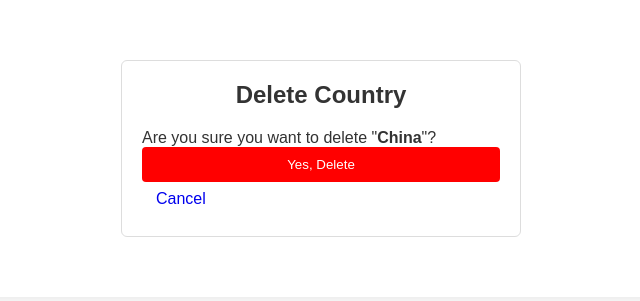
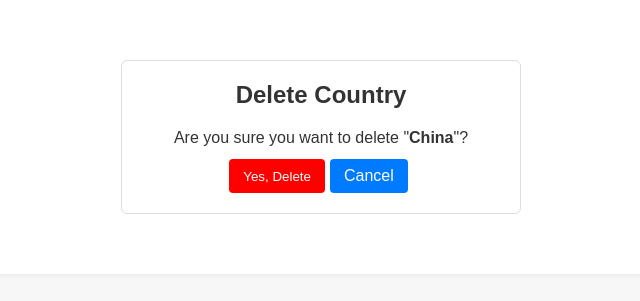
Before and after one commit to tiedsandi/fregith-calculator-django, a Django app: page /countries/1/delete/ in a window 1280 px wide. Shown: the part 64-365 px from the top of the page, without its empty margins (319-959 px from the left). Run offline with Django 5.2, Linux system fonts and the light colour scheme; the visitor is signed in with stand-in values (Sample User, id 1); data comes from the database, SQL or seed files in the repository.

Commit message:
feat: improve ui confirmation delete and others

```diff
--- a/dashboard/static/css/styles.css
+++ b/dashboard/static/css/styles.css
@@ -132,10 +132,6 @@ a.btn:hover, button.btn:hover {
   border-radius: 4px;
 }
 
-button.btn-primary {
-  width: 100%;
-  padding: 10px;
-}
 
 .error {
   color: red;
--- a/dashboard/templates/dashboard/country_confirm_delete.html
+++ b/dashboard/templates/dashboard/country_confirm_delete.html
@@ -1,12 +1,18 @@
-{% extends "dashboard/base.html" %}
-{% block content %}
-<div class="register-form">
+{% extends "dashboard/base.html" %} {% block content %}
+<div class="register-form" style="text-align: center">
   <h2>Delete Country</h2>
-  <p>Are you sure you want to delete "<strong>{{ country.country_name }}</strong>"?</p>
+  <p>
+    Are you sure you want to delete "<strong>{{ country.country_name }}</strong
+    >"?
+  </p>
   <form method="post">
     {% csrf_token %}
-    <button type="submit" class="btn btn-primary" style="background:red;">Yes, Delete</button>
-    <a href="{% url 'country_list' %}" class="btn">Cancel</a>
+    <div style="display: flex; justify-content: center; margin-top: 12px">
+      <button type="submit" class="btn btn-primary" style="background: red">
+        Yes, Delete
+      </button>
+      <a href="{% url 'country_list' %}" class="btn btn-primary">Cancel</a>
+    </div>
   </form>
 </div>
 {% endblock %}
--- a/dashboard/templates/dashboard/home.html
+++ b/dashboard/templates/dashboard/home.html
@@ -1,4 +1,4 @@
 {% extends "dashboard/base.html" %} {% block content %}
 <h2>Welcome, {{ user.email }}</h2>
-<p>Ini halaman Dashboard Home 🚀</p>
+<p>This is dashboard home page</p>
 {% endblock %}
```
Also changed, not shown: dashboard/templates/dashboard/category_confirm_delete.html (+7 -5 lines), dashboard/templates/dashboard/category_list.html (+22 -6 lines).
